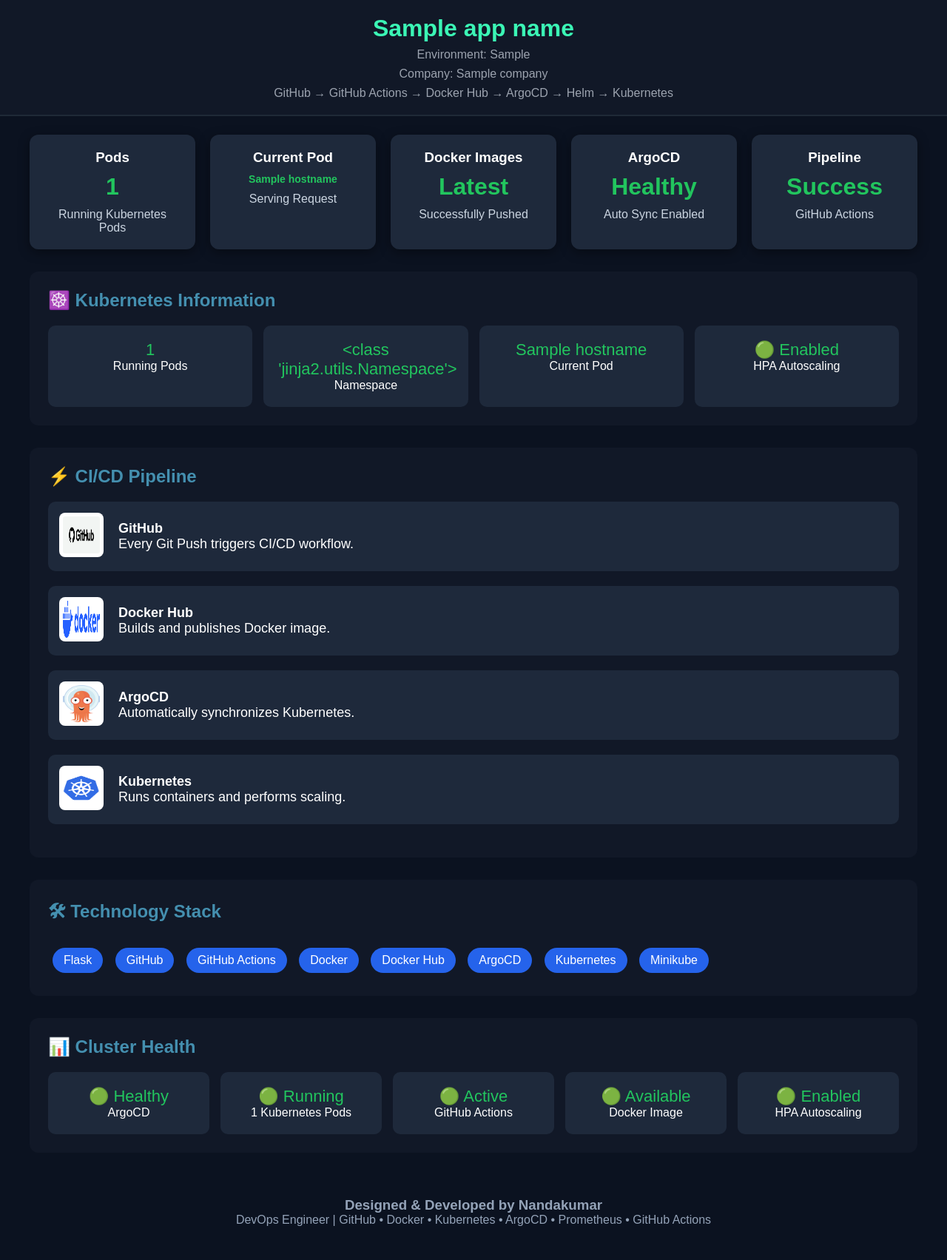
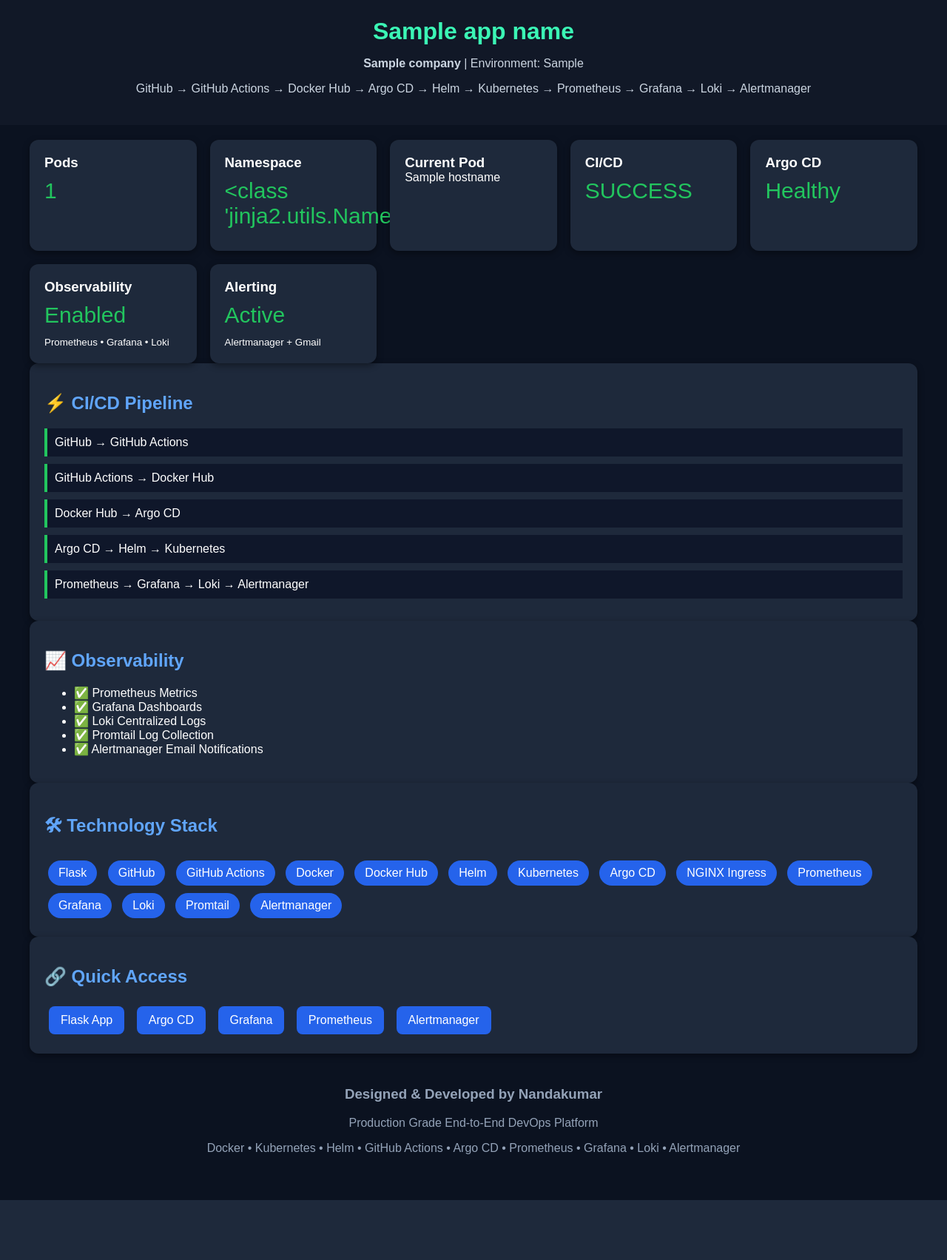
Before and after one commit to nanda9/flask-python-app, a Flask app: template templates/index.html in a window 1280 px wide. Shown: the whole page at 74% size. After the commit the page ends 1622 px from the top, so only its background shows below. Run offline with Flask 3, Linux system fonts and the light colour scheme; the template is opened without the code that fills it: most values are stand-ins (such as "Sample title", 1, 10 or a date in 2020).

Commit message:
Update title and enhance dashboard layout

```diff
--- a/templates/index.html
+++ b/templates/index.html
@@ -1,644 +1,98 @@
 <!DOCTYPE html>
 <html lang="en">
-
 <head>
 <meta charset="UTF-8">
 <meta name="viewport" content="width=device-width, initial-scale=1.0">
-
-<title>DevOps CI/CD Dashboard</title>
-
+<title>Production DevOps Dashboard</title>
 <style>
-
-*{
-    margin:0;
-    padding:0;
-    box-sizing:border-box;
-    font-family:Arial, Helvetica, sans-serif;
-}
-
-body{
-    background:#0b1220;
-    color:white;
-}
-
-header{
-    background:#111827;
-    padding:20px;
-    text-align:center;
-    border-bottom:2px solid #1f2937;
-}
-
-header h1{
-    color:#3bf6b5;
-}
-
-header p{
-    color:#9ca3af;
-    margin-top:8px;
-}
-
-.container{
-    width:95%;
-    max-width:1200px;
-    margin:25px auto;
-}
-
-
-.cards{
-    display:grid;
-    grid-template-columns:repeat(auto-fit,minmax(220px,1fr));
-    gap:20px;
-}
-
-
-.card{
-    background:#1e293b;
-    border-radius:12px;
-    padding:20px;
-    text-align:center;
-    box-shadow:0 4px 15px rgba(0,0,0,.4);
-}
-
-
-.card h2{
-    font-size:32px;
-    color:#22c55e;
-    margin:10px 0;
-}
-
-
-.card p{
-    color:#cbd5e1;
-}
-
-
-.hostname{
-    font-size:14px !important;
-    word-break:break-all;
-}
-
-
-.section{
-    background:#111827;
-    margin-top:30px;
-    border-radius:12px;
-    padding:25px;
-}
-
-
-.section h2{
-    color:#448faf;
-    margin-bottom:20px;
-}
-
-
-.pipeline-step{
-    display:flex;
-    align-items:center;
-    gap:20px;
-    margin-bottom:20px;
-    padding:15px;
-    background:#1e293b;
-    border-radius:10px;
-}
-
-
-.pipeline-step img{
-    width:60px;
-    height:60px;
-    background:white;
-    padding:5px;
-    border-radius:8px;
-}
-
-
-.pipeline-step p{
-    font-size:18px;
-}
-
-
-.pipeline-step a{
-    text-decoration:none;
-}
-
-
-.badges{
-    margin-top:20px;
-}
-
-
-.badge{
-    display:inline-block;
-    background:#2563eb;
-    color:white;
-    padding:8px 15px;
-    border-radius:20px;
-    margin:6px;
-}
-
-
-.status{
-    display:flex;
-    justify-content:space-between;
-    flex-wrap:wrap;
-    gap:15px;
-}
-
-
-.status-box{
-    flex:1;
-    min-width:200px;
-    background:#1e293b;
-    padding:20px;
-    border-radius:10px;
-    text-align:center;
-}
-
-
-.green{
-    color:#22c55e;
-    font-size:22px;
-}
-
-
-footer{
-    margin-top:40px;
-    text-align:center;
-    color:#94a3b8;
-    padding:20px;
-}
-
+body{margin:0;font-family:Arial,sans-serif;background:#0b1220;color:#fff}
+header{background:#111827;padding:24px;text-align:center}
+header h1{color:#3bf6b5;margin:0}
+header p{color:#cbd5e1}
+.container{width:95%;max-width:1200px;margin:auto;padding:20px}
+.cards{display:grid;grid-template-columns:repeat(auto-fit,minmax(220px,1fr));gap:18px}
+.card,.section{background:#1e293b;border-radius:12px;padding:20px;box-shadow:0 3px 10px rgba(0,0,0,.4)}
+.card h3{margin:0}.value{font-size:30px;color:#22c55e;margin:10px 0}
+.section h2{color:#60a5fa}
+.badge{display:inline-block;background:#2563eb;padding:8px 14px;border-radius:18px;margin:5px}
+.pipeline div{padding:10px;border-left:4px solid #22c55e;margin:10px 0;background:#0f172a}
+.links a{display:inline-block;margin:6px;padding:10px 16px;background:#2563eb;color:#fff;text-decoration:none;border-radius:8px}
+footer{text-align:center;padding:25px;color:#94a3b8}
 </style>
-
 </head>
-
-
 <body>
-
-
 <header>
-
-
 <h1>{{ app_name }}</h1>
-
-<p>
-Environment: {{ app_env }}
-</p>
-
-<p>
-Company: {{ company }}
-</p>
-
-<p>
-GitHub → GitHub Actions → Docker Hub → ArgoCD → Helm → Kubernetes
-</p>
-
+<p><b>{{ company }}</b> | Environment: {{ app_env }}</p>
+<p>GitHub → GitHub Actions → Docker Hub → Argo CD → Helm → Kubernetes → Prometheus → Grafana → Loki → Alertmanager</p>
 </header>
-
-
 
 <div class="container">
 
-
-<!-- MAIN DASHBOARD CARDS -->
-
 <div class="cards">
-
-
-<div class="card">
-
-<h3>Pods</h3>
-
-<h2>
-{{ pod_count }}
-</h2>
-
-<p>
-Running Kubernetes Pods
-</p>
-
+<div class="card"><h3>Pods</h3><div class="value">{{ pod_count }}</div></div>
+<div class="card"><h3>Namespace</h3><div class="value">{{ namespace }}</div></div>
+<div class="card"><h3>Current Pod</h3><div>{{ hostname }}</div></div>
+<div class="card"><h3>CI/CD</h3><div class="value">SUCCESS</div></div>
+<div class="card"><h3>Argo CD</h3><div class="value">Healthy</div></div>
+<div class="card"><h3>Observability</h3><div class="value">Enabled</div><small>Prometheus • Grafana • Loki</small></div>
+<div class="card"><h3>Alerting</h3><div class="value">Active</div><small>Alertmanager + Gmail</small></div>
 </div>
 
-
-
-<div class="card">
-
-<h3>Current Pod</h3>
-
-<h2 class="hostname">
-{{ hostname }}
-</h2>
-
-<p>
-Serving Request
-</p>
-
+<div class="section">
+<h2>⚡ CI/CD Pipeline</h2>
+<div class="pipeline">
+<div>GitHub → GitHub Actions</div>
+<div>GitHub Actions → Docker Hub</div>
+<div>Docker Hub → Argo CD</div>
+<div>Argo CD → Helm → Kubernetes</div>
+<div>Prometheus → Grafana → Loki → Alertmanager</div>
+</div>
 </div>
 
-
-
-<div class="card">
-
-<h3>Docker Images</h3>
-
-<h2>
-Latest
-</h2>
-
-<p>
-Successfully Pushed
-</p>
-
+<div class="section">
+<h2>📈 Observability</h2>
+<ul>
+<li>✅ Prometheus Metrics</li>
+<li>✅ Grafana Dashboards</li>
+<li>✅ Loki Centralized Logs</li>
+<li>✅ Promtail Log Collection</li>
+<li>✅ Alertmanager Email Notifications</li>
+</ul>
 </div>
 
-
-
-<div class="card">
-
-<h3>ArgoCD</h3>
-
-<h2>
-Healthy
-</h2>
-
-<p>
-Auto Sync Enabled
-</p>
-
+<div class="section">
+<h2>🛠 Technology Stack</h2>
+<span class="badge">Flask</span>
+<span class="badge">GitHub</span>
+<span class="badge">GitHub Actions</span>
+<span class="badge">Docker</span>
+<span class="badge">Docker Hub</span>
+<span class="badge">Helm</span>
+<span class="badge">Kubernetes</span>
+<span class="badge">Argo CD</span>
+<span class="badge">NGINX Ingress</span>
+<span class="badge">Prometheus</span>
+<span class="badge">Grafana</span>
+<span class="badge">Loki</span>
+<span class="badge">Promtail</span>
+<span class="badge">Alertmanager</span>
 </div>
 
-
-
-<div class="card">
-
-<h3>Pipeline</h3>
-
-<h2>
-Success
-</h2>
-
-<p>
-GitHub Actions
-</p>
-
+<div class="section links">
+<h2>🔗 Quick Access</h2>
+<a href="http://flask.local">Flask App</a>
+<a href="http://argocd.local">Argo CD</a>
+<a href="http://grafana.local">Grafana</a>
+<a href="http://prometheus.local">Prometheus</a>
+<a href="http://alertmanager.local">Alertmanager</a>
 </div>
 
-
+<footer>
+<h3>Designed & Developed by Nandakumar</h3>
+<p>Production Grade End-to-End DevOps Platform</p>
+<p>Docker • Kubernetes • Helm • GitHub Actions • Argo CD • Prometheus • Grafana • Loki • Alertmanager</p>
+</footer>
 </div>
-
-
-
-
-
-<!-- KUBERNETES INFORMATION -->
-
-<div class="section">
-
-
-<h2>
-☸️ Kubernetes Information
-</h2>
-
-
-<div class="status">
-
-
-<div class="status-box">
-
-<div class="green">
-{{ pod_count }}
-</div>
-
-<p>
-Running Pods
-</p>
-
-</div>
-
-
-
-<div class="status-box">
-
-<div class="green">
-{{ namespace }}
-</div>
-
-<p>
-Namespace
-</p>
-
-</div>
-
-
-
-<div class="status-box">
-
-<div class="green">
-{{ hostname }}
-</div>
-
-<p>
-Current Pod
-</p>
-
-</div>
-
-
-
-<div class="status-box">
-
-<div class="green">
-🟢 Enabled
-</div>
-
-<p>
-HPA Autoscaling
-</p>
-
-</div>
-
-
-</div>
-
-
-</div>
-
-
-
-
-
-<!-- CI/CD PIPELINE -->
-
-<div class="section">
-
-
-<h2>
-⚡ CI/CD Pipeline
-</h2>
-
-
-
-<div class="pipeline-step">
-
-<a href="https://github.com/nanda9/flask-python-app" target="_blank">
-
-<img src="{{ url_for('static', filename='github.png') }}">
-
-</a>
-
-
-<p>
-
-<b>GitHub</b><br>
-
-Every Git Push triggers CI/CD workflow.
-
-</p>
-
-
-</div>
-
-
-
-
-
-<div class="pipeline-step">
-
-<a href="https://hub.docker.com/r/nandadocker23/my-python-app" target="_blank">
-
-<img src="{{ url_for('static', filename='docker.png') }}">
-
-</a>
-
-
-<p>
-
-<b>Docker Hub</b><br>
-
-Builds and publishes Docker image.
-
-</p>
-
-
-</div>
-
-
-
-
-
-<div class="pipeline-step">
-
-<a href="https://argo-cd.readthedocs.io/" target="_blank">
-
-<img src="{{ url_for('static', filename='argocd.png') }}">
-
-</a>
-
-
-<p>
-
-<b>ArgoCD</b><br>
-
-Automatically synchronizes Kubernetes.
-
-</p>
-
-
-</div>
-
-
-
-
-
-<div class="pipeline-step">
-
-<a href="https://kubernetes.io/" target="_blank">
-
-<img src="{{ url_for('static', filename='kubernetes.png') }}">
-
-</a>
-
-
-<p>
-
-<b>Kubernetes</b><br>
-
-Runs containers and performs scaling.
-
-</p>
-
-
-</div>
-
-
-
-</div>
-
-
-
-
-
-<!-- TECHNOLOGY STACK -->
-
-
-<div class="section">
-
-
-<h2>
-🛠 Technology Stack
-</h2>
-
-
-<div class="badges">
-
-
-<span class="badge">Flask</span>
-
-<span class="badge">GitHub</span>
-
-<span class="badge">GitHub Actions</span>
-
-<span class="badge">Docker</span>
-
-<span class="badge">Docker Hub</span>
-
-<span class="badge">ArgoCD</span>
-
-<span class="badge">Kubernetes</span>
-
-<span class="badge">Minikube</span>
-
-
-</div>
-
-
-</div>
-
-
-
-
-
-<!-- CLUSTER HEALTH -->
-
-
-<div class="section">
-
-
-<h2>
-📊 Cluster Health
-</h2>
-
-
-<div class="status">
-
-
-
-<div class="status-box">
-
-<div class="green">
-🟢 Healthy
-</div>
-
-<p>
-ArgoCD
-</p>
-
-</div>
-
-
-
-
-<div class="status-box">
-
-<div class="green">
-🟢 Running
-</div>
-
-<p>
-{{ pod_count }} Kubernetes Pods
-</p>
-
-</div>
-
-
-
-
-
-<div class="status-box">
-
-<div class="green">
-🟢 Active
-</div>
-
-<p>
-GitHub Actions
-</p>
-
-</div>
-
-
-
-
-
-<div class="status-box">
-
-<div class="green">
-🟢 Available
-</div>
-
-<p>
-Docker Image
-</p>
-
-</div>
-
-
-
-
-
-<div class="status-box">
-
-<div class="green">
-🟢 Enabled
-</div>
-
-<p>
-HPA Autoscaling
-</p>
-
-</div>
-
-
-
-</div>
-
-
-</div>
-
-
-
-
-
-<footer>
-
-
-<h3>
-Designed & Developed by Nandakumar
-</h3>
-
-
-<p>
-DevOps Engineer | GitHub • Docker • Kubernetes • ArgoCD • Prometheus • GitHub Actions
-</p>
-
-
-</footer>
-
-
-
-</div>
-
-
 </body>
-
 </html>
```
